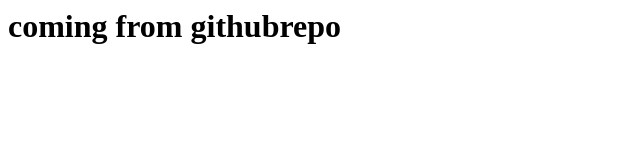
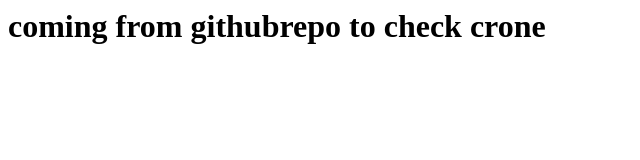
Before and after one commit to pythongethub/webserver, a plain HTML site: page index.html in a window 1280 px wide. Shown: the whole page, without its empty margins (0-640 px from the left). Drawn offline with Linux system fonts and the light colour scheme.

Commit message:
Update index.html

```diff
--- a/index.html
+++ b/index.html
@@ -1 +1 @@
-<h1>coming from githubrepo</h1>
+<h1>coming from githubrepo to check crone</h1>
```
